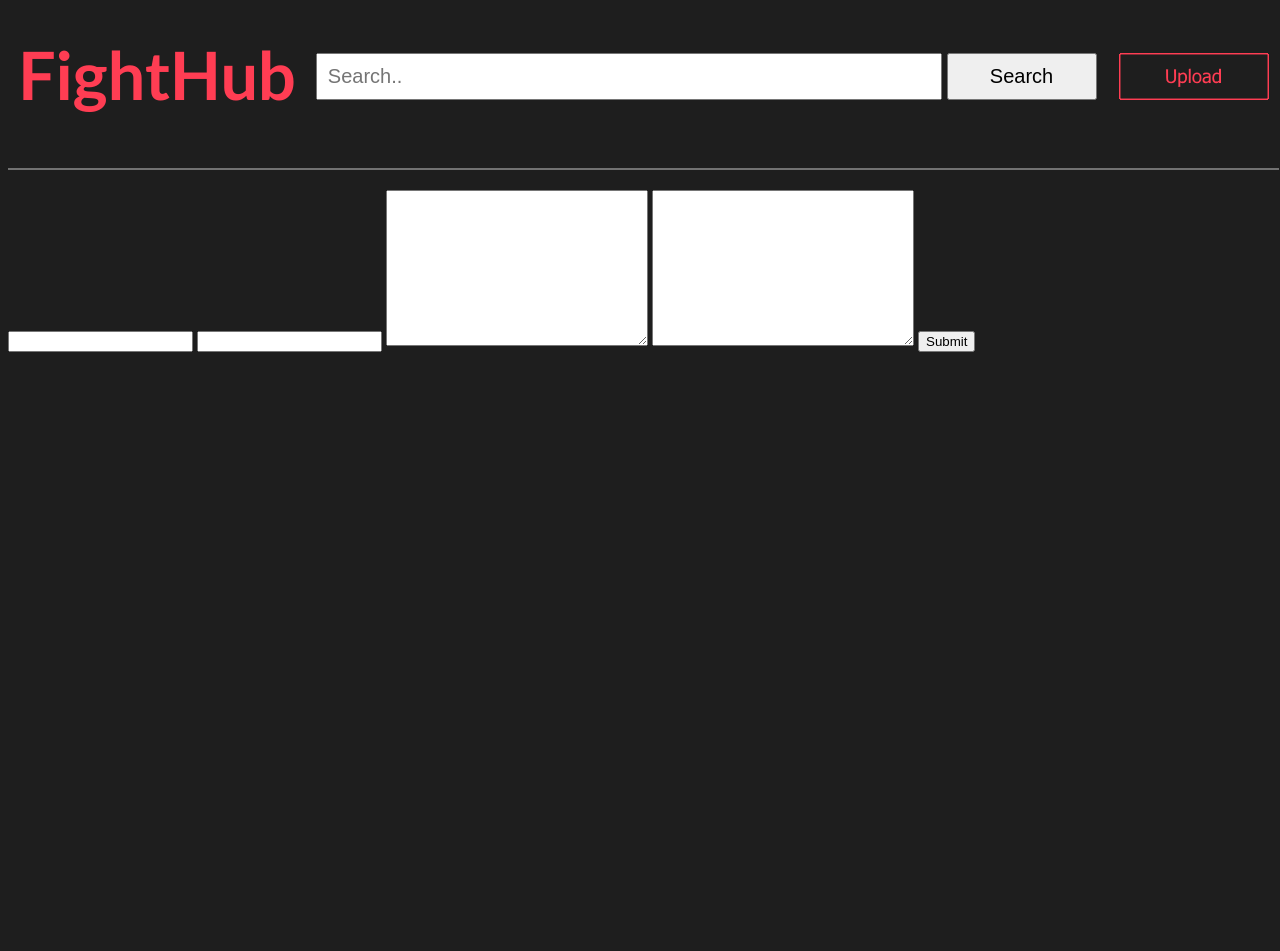
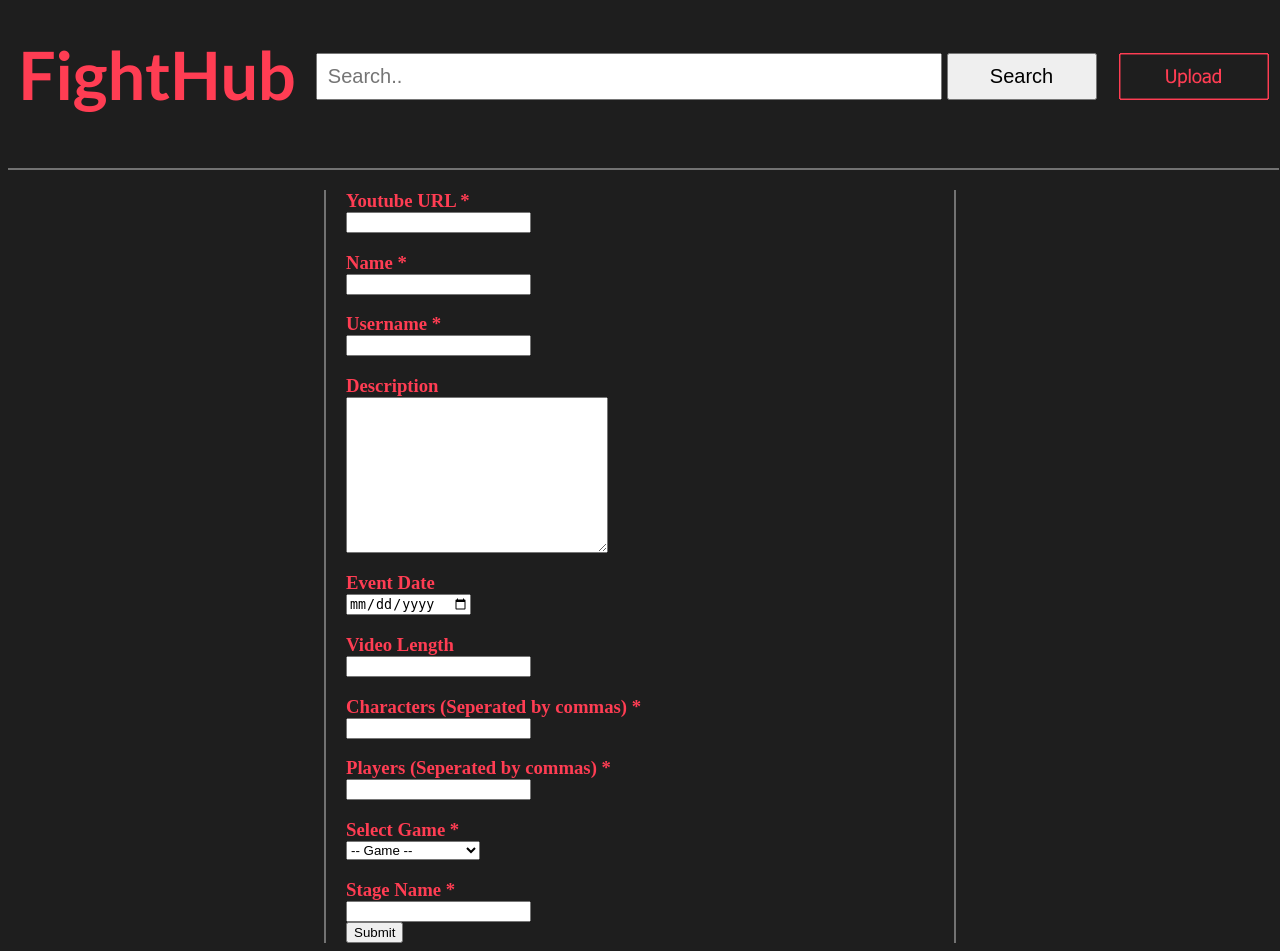
Before and after one commit to ClaytonWWilson/FightHub, a PHP site: page /upload.php in a window 1280 px wide. Before the commit the page ends 352 px from the top, so only its background shows below. Run offline with PHP 8.4, Linux system fonts and the light colour scheme.

Commit message:
upload.php html and temporary style

```diff
--- a/main.css
+++ b/main.css
@@ -3,21 +3,7 @@ body {
 }
 
 
-/* form.search {
-    width: 80%;
-    height: 150px;
-    border: white solid 1px;
-    border-bottom: #727272 solid 2px;
-} */
-
-/* div.upload {
-    width: 5%;
-    height: 150px;
-    border: white solid 1px;
-    border-bottom: #727272 solid 2px;
-    display: block;
-    float: left;
-} */
+/* Styles for titlebar */
 
 form.search {
     /* border: white solid 1px; */
@@ -55,3 +41,27 @@ img.upload {
     margin-top: 45px;
     float: right;
 }
+
+
+/* Styles for upload.php */
+
+form.upload-form {
+    /* border: white solid 1px; */
+    border-left: #727272 solid 2px;
+    border-right: #727272 solid 2px;
+    margin: 0 25% 0 25%;
+}
+
+.upload-form input, .upload-form textarea, .upload-form select {
+    display: block;
+    margin-left: 20px;
+    /* margin-bottom: 30px; */
+    /* border: white solid 1px; */
+}
+
+.upload-form h3 {
+    color: #FF3D53;
+    /* border: white solid 1px; */
+    margin-bottom: 0px;
+    margin-left: 20px;
+}
--- a/upload.php
+++ b/upload.php
@@ -14,11 +14,44 @@
     </form>
 
     <!-- submit.php will read the variables from the url and add it to the database -->
-    <form class="upload-form" action="submit.php">
-        <input type="text" name="url">
-        <input type="text" name="name">
-        <textarea name="description" id="" cols="30" rows="10"></textarea>
-        <textarea name="tags" cols="30" rows="10"></textarea>
+    <form class="upload-form" onsubmit="validateUpload()">
+
+        <h3>Youtube URL *</h3>
+        <input type="text" name="url" id="url">
+
+        <h3>Name *</h3>
+        <input type="text" name="name" id="name">
+
+        <h3>Username *</h3>
+        <input type="text" name="username">
+
+        <h3>Description</h3>
+        <textarea name="description" cols="30" rows="10"></textarea>
+
+        <h3>Event Date</h3>
+        <input type="date" name="video-date">
+
+        <h3>Video Length</h3>
+        <input type="text" name="length">
+
+        <h3>Characters (Seperated by commas) *</h3>
+        <input type="text" name="characters">
+
+        <h3>Players (Seperated by commas) *</h3>
+        <input type="text" name="players">
+
+        <h3>Select Game *</h3>
+        <select name="game">
+            <option disabled selected value>-- Game --</option>
+            <option value="Street Fighter">Street Fighter</option>
+            <option value="Mortal Kombat">Mortal Kombat</option>
+            <option value="Super Smash Bros">Super Smash Bros</option>
+        </select>
+
+        <h3>Stage Name *</h3>
+        <input type="text" name="stage">
+
+
         <input type="submit" name="submit" value="Submit">
     </form>
 
```
